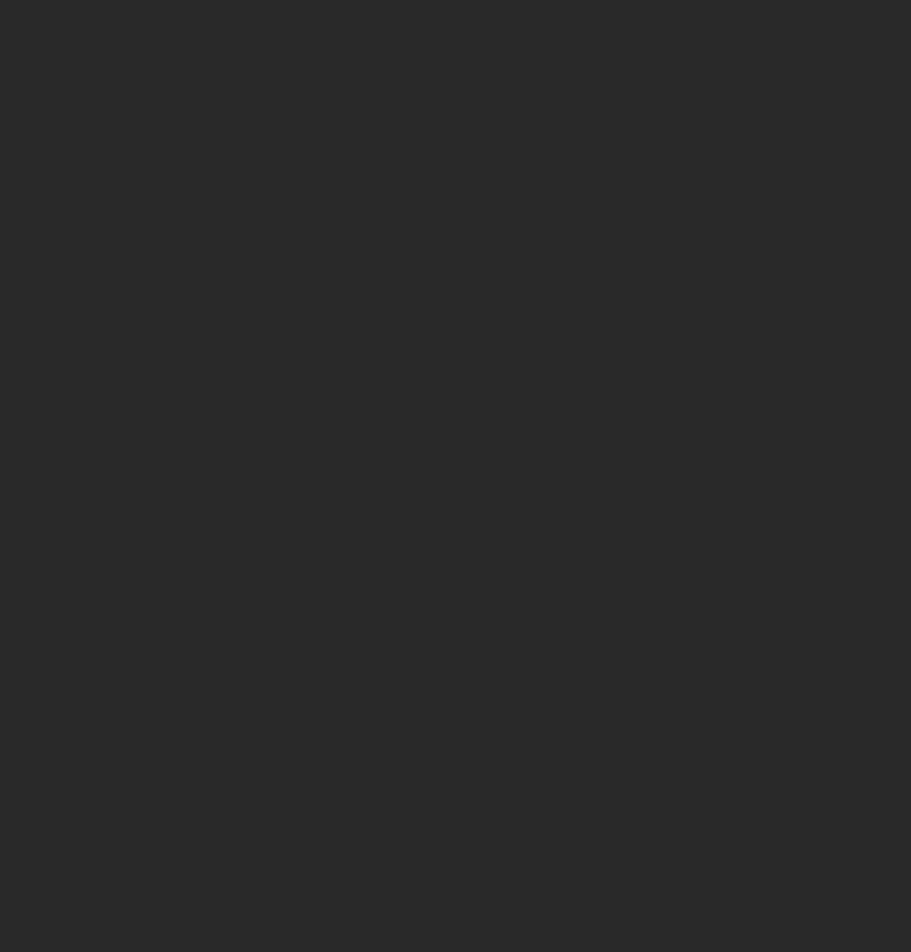
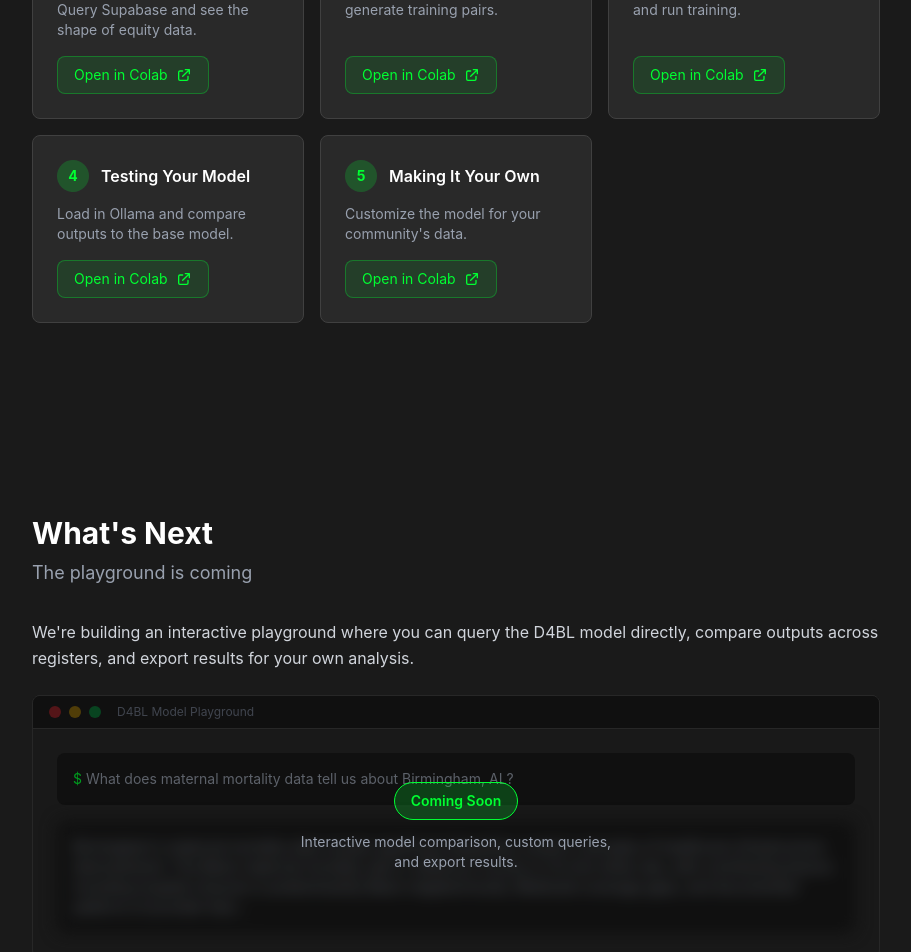
Before and after one commit to William-Hill/d4bl_ai_agent, a Next.js app in the folder ui-nextjs/: page /learn in a window 1280 px wide. Shown: the part 5380-6332 px from the top of the page, without its empty margins (184-1095 px from the left). Before the commit the page ends 5091 px from the top, so only its background shows below. Built offline with nearby package versions, Linux system fonts and the light colour scheme; no server answers.

Commit message:
feat(learn): add tutorial steps and playground placeholder

```diff
--- a/ui-nextjs/app/learn/page.tsx
+++ b/ui-nextjs/app/learn/page.tsx
@@ -2,8 +2,10 @@ import ConceptSection from '@/components/learn/ConceptSection';
 import DistillationPipeline from '@/components/learn/DistillationPipeline';
 import LoRAVisualizer from '@/components/learn/LoRAVisualizer';
 import MethodologyWheel from '@/components/learn/MethodologyWheel';
+import PlaygroundPlaceholder from '@/components/learn/PlaygroundPlaceholder';
 import QuantizationSlider from '@/components/learn/QuantizationSlider';
 import RegisterComparison from '@/components/learn/RegisterComparison';
+import TutorialStep from '@/components/learn/TutorialStep';
 
 export const metadata = {
   title: 'Learn — Building AI That Centers Community | D4BL',
@@ -158,6 +160,58 @@ export default function LearnPage() {
         </p>
         <RegisterComparison />
       </ConceptSection>
+
+      {/* Section: Try It Yourself */}
+      <ConceptSection
+        title="Try It Yourself"
+        subtitle="Guided tutorials to build your own equity-focused model"
+      >
+        <div className="grid sm:grid-cols-2 md:grid-cols-3 gap-4 mt-2">
+          <TutorialStep
+            step={1}
+            title="Understanding Your Data"
+            description="Query Supabase and see the shape of equity data."
+            colabUrl="#"
+          />
+          <TutorialStep
+            step={2}
+            title="Creating Training Data"
+            description="Write distillation prompts and generate training pairs."
+            colabUrl="#"
+          />
+          <TutorialStep
+            step={3}
+            title="Training with Unsloth"
+            description="Load the model, configure LoRA, and run training."
+            colabUrl="#"
+          />
+          <TutorialStep
+            step={4}
+            title="Testing Your Model"
+            description="Load in Ollama and compare outputs to the base model."
+            colabUrl="#"
+          />
+          <TutorialStep
+            step={5}
+            title="Making It Your Own"
+            description="Customize the model for your community's data."
+            colabUrl="#"
+          />
+        </div>
+      </ConceptSection>
+
+      {/* Section: What's Next */}
+      <ConceptSection
+        title="What's Next"
+        subtitle="The playground is coming"
+      >
+        <p className="mb-6">
+          We&apos;re building an interactive playground where you can query the D4BL
+          model directly, compare outputs across registers, and export results
+          for your own analysis.
+        </p>
+        <PlaygroundPlaceholder />
+      </ConceptSection>
     </main>
   );
 }
--- /dev/null
+++ b/ui-nextjs/components/learn/PlaygroundPlaceholder.tsx
@@ -0,0 +1,50 @@
+export default function PlaygroundPlaceholder() {
+  return (
+    <div className="relative">
+      {/* Mock chat interface */}
+      <div className="bg-[#292929] border border-[#404040] rounded-lg overflow-hidden">
+        {/* Header bar */}
+        <div className="bg-[#1a1a1a] px-4 py-2 border-b border-[#404040] flex items-center gap-2">
+          <div className="w-3 h-3 rounded-full bg-red-500/50" />
+          <div className="w-3 h-3 rounded-full bg-yellow-500/50" />
+          <div className="w-3 h-3 rounded-full bg-green-500/50" />
+          <span className="text-xs text-gray-500 ml-2">D4BL Model Playground</span>
+        </div>
+
+        {/* Mock prompt */}
+        <div className="p-6">
+          <div className="bg-[#1a1a1a] rounded-lg p-4 mb-4">
+            <p className="text-sm text-gray-400">
+              <span className="text-[#00ff32]">$</span> What does maternal
+              mortality data tell us about Birmingham, AL?
+            </p>
+          </div>
+
+          {/* Blurred response */}
+          <div className="bg-[#1a1a1a] rounded-lg p-4 blur-sm select-none" aria-hidden="true">
+            <p className="text-sm text-gray-400">
+              Birmingham&apos;s maternal mortality data reveals significant disparities
+              rooted in decades of healthcare infrastructure disinvestment. The
+              Black maternal mortality rate in Jefferson County is 3.1x the white
+              rate, with contributing factors including hospital closures in
+              predominantly Black neighborhoods, Medicaid coverage gaps, and
+              documented patterns of provider bias...
+            </p>
+          </div>
+        </div>
+      </div>
+
+      {/* Coming Soon overlay */}
+      <div className="absolute inset-0 flex items-center justify-center bg-black/40 rounded-lg">
+        <div className="text-center">
+          <span className="inline-block px-4 py-2 bg-[#00ff32]/20 border border-[#00ff32] rounded-full text-[#00ff32] font-semibold text-sm mb-3">
+            Coming Soon
+          </span>
+          <p className="text-gray-400 text-sm max-w-xs">
+            Interactive model comparison, custom queries, and export results.
+          </p>
+        </div>
+      </div>
+    </div>
+  );
+}
--- /dev/null
+++ b/ui-nextjs/components/learn/TutorialStep.tsx
@@ -0,0 +1,31 @@
+interface Props {
+  step: number;
+  title: string;
+  description: string;
+  colabUrl: string;
+}
+
+export default function TutorialStep({ step, title, description, colabUrl }: Props) {
+  return (
+    <div className="bg-[#292929] border border-[#404040] rounded-lg p-6 flex flex-col">
+      <div className="flex items-center gap-3 mb-3">
+        <span className="flex-shrink-0 w-8 h-8 rounded-full bg-[#00ff32]/20 text-[#00ff32] text-sm font-bold flex items-center justify-center">
+          {step}
+        </span>
+        <h3 className="text-white font-semibold">{title}</h3>
+      </div>
+      <p className="text-gray-400 text-sm flex-1 mb-4">{description}</p>
+      <a
+        href={colabUrl}
+        target="_blank"
+        rel="noopener noreferrer"
+        className="inline-flex items-center gap-2 px-4 py-2 bg-[#00ff32]/10 border border-[#00ff32]/30 rounded-lg text-sm text-[#00ff32] hover:bg-[#00ff32]/20 transition-colors self-start"
+      >
+        Open in Colab
+        <svg className="w-4 h-4" fill="none" viewBox="0 0 24 24" stroke="currentColor">
+          <path strokeLinecap="round" strokeLinejoin="round" strokeWidth={2} d="M10 6H6a2 2 0 00-2 2v10a2 2 0 002 2h10a2 2 0 002-2v-4M14 4h6m0 0v6m0-6L10 14" />
+        </svg>
+      </a>
+    </div>
+  );
+}
```
